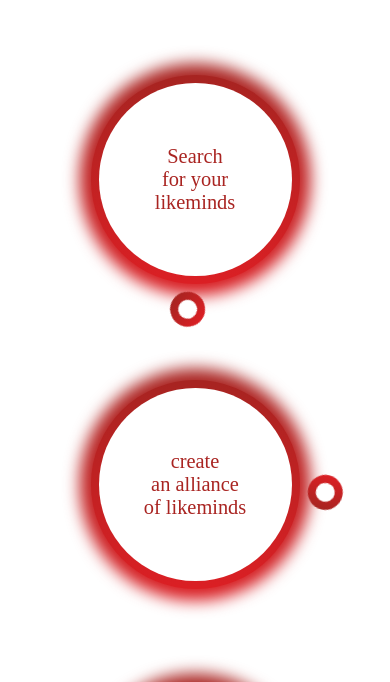
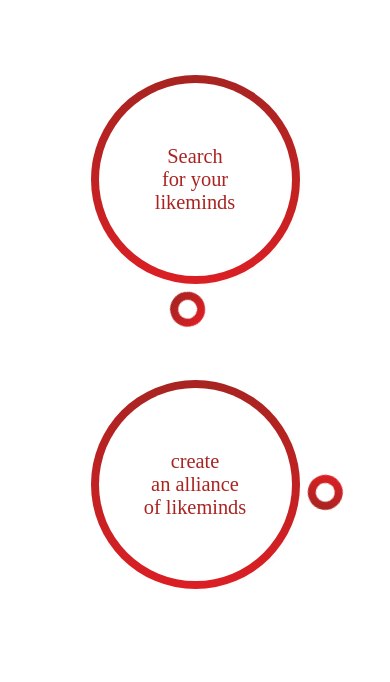
Before and after one commit to addefault/likeminds2, a plain HTML site: page index.html in a window 390 px wide. Shown: the part 91-773 px from the top of the page. Drawn offline with Linux system fonts and the light colour scheme; a web font is replaced by a local one.

Commit message:
Add files via upload

```diff
--- a/css/style.css
+++ b/css/style.css
@@ -2334,8 +2334,6 @@ span.popup-close {
 		margin-right: 10px;
 	}
 	div.main-navigation > div:before {
-		width: 120%;
-		height: 120%;
 		margin: 6%;
 		-webkit-transform: translate(-55%, -55%);
 	    -moz-transform: translate(-55%, -55%);
```
